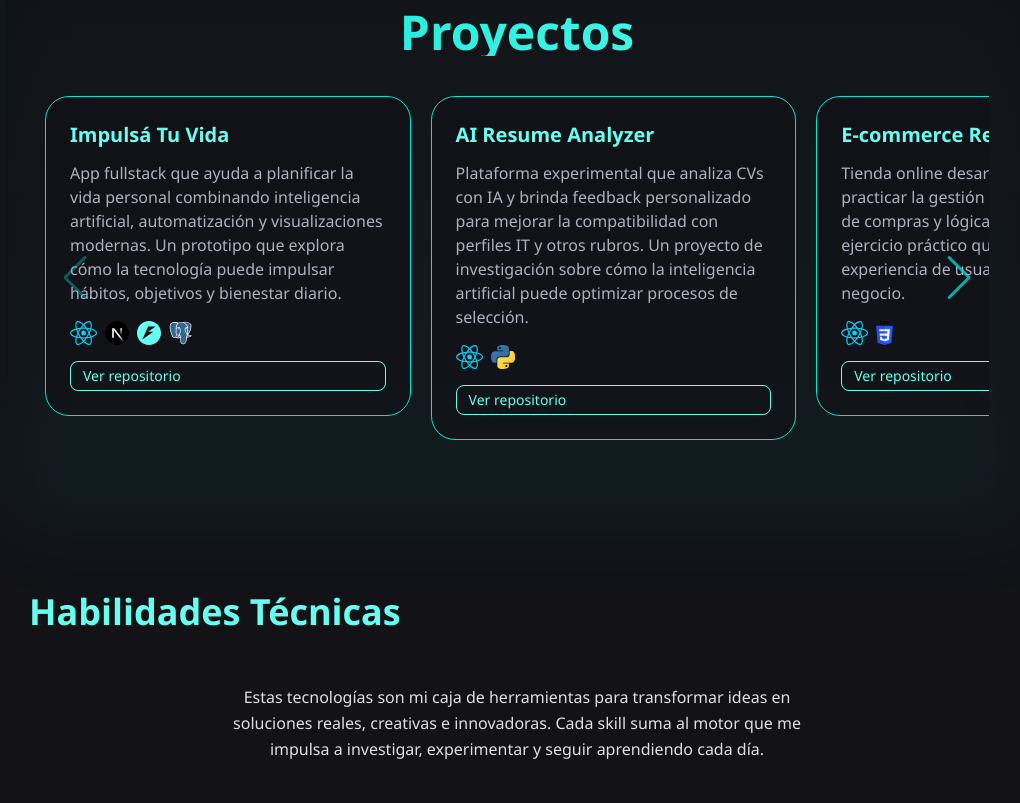
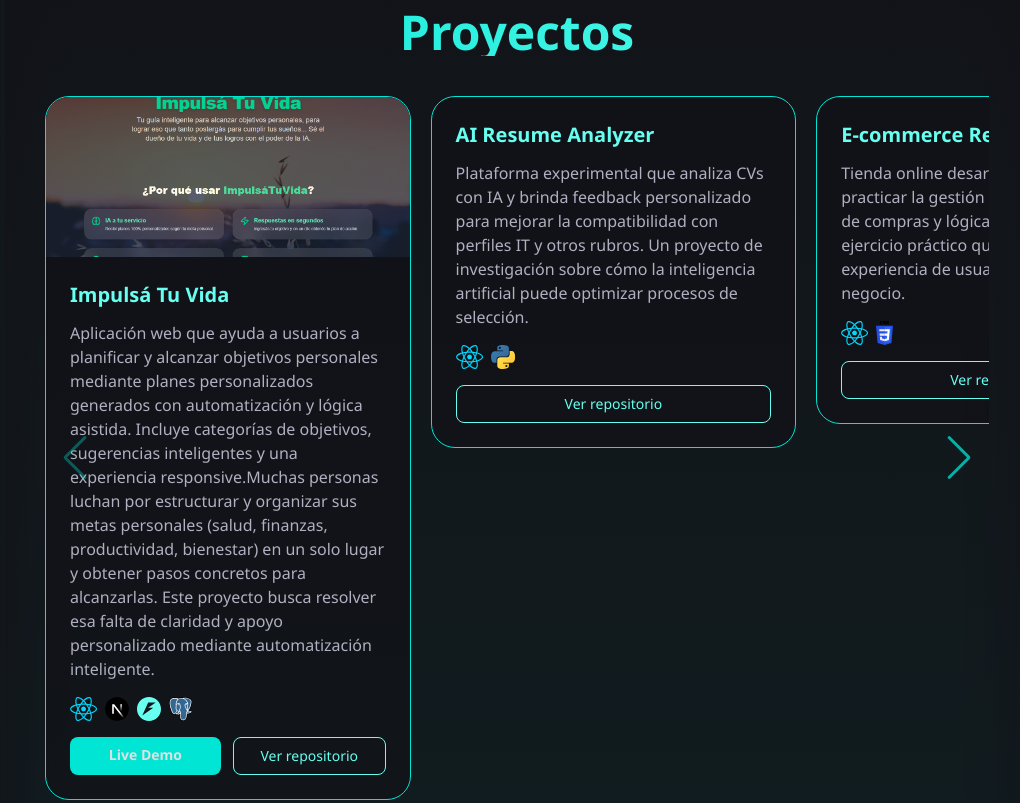
Before and after one commit to florencialucero11/Mi-portafolio, an Astro site: page / in a window 1280 px wide. Shown: the part 780-1583 px from the top of the page, without its empty margins (123-1143 px from the left). Built offline with nearby package versions, Linux system fonts and the light colour scheme; Astro itself is replaced by a stand-in of ours.

Commit message:
modificacion del hero y agrego de image en projects

```diff
--- a/src/components/Projects.jsx
+++ b/src/components/Projects.jsx
@@ -33,7 +33,7 @@ export default function Projects({ t, projectList }) {
 
       <Swiper
         modules={[Navigation]}
-          navigation={true}
+        navigation
         spaceBetween={20}
         slidesPerView={1.1}
         breakpoints={{
@@ -45,13 +45,31 @@ export default function Projects({ t, projectList }) {
       >
         {projectList.map((proj, idx) => (
           <SwiperSlide key={idx}>
-            <div className="flex flex-col justify-between bg-bgDarker/70 border border-primary rounded-3xl
-                            p-6 shadow-neumorph hover:shadow-glow hover:scale-105 transition-transform duration-300">
+            <div className="flex flex-col bg-bgDarker/70 border border-primary rounded-3xl
+                            overflow-hidden shadow-neumorph hover:shadow-glow hover:scale-105
+                            transition-transform duration-300">
+
+              {/* 🟣 IMAGE */}
+              {proj.image && (
+                <img
+                  src={proj.image}
+                  alt={`${proj.title} preview`}
+                  className="h-40 w-full object-cover"
+                />
+              )}
+
+              <div className="flex flex-col justify-between p-6 h-full">
                 <div>
-                <h3 className="text-primaryLight font-bold text-xl mb-3">{proj.title}</h3>
-                <p className="text-textLight mb-4">{proj.description}</p>
+                  <h3 className="text-primaryLight font-bold text-xl mb-3">
+                    {proj.title}
+                  </h3>
+                  <p className="text-textLight mb-4">
+                    {proj.description}
+                  </p>
                 </div>
-              <div className="flex flex-wrap gap-2 mt-auto">
+
+                {/* 🟣 TECH ICONS */}
+                <div className="flex flex-wrap gap-2 mb-4">
                   {proj.tech.map((tech, i) => (
                     <Icon
                       key={i}
@@ -61,15 +79,33 @@ export default function Projects({ t, projectList }) {
                     />
                   ))}
                 </div>
+
+                {/* 🟣 ACTION BUTTONS */}
+                <div className="flex gap-3">
+                  {proj.demo && (
+                    <a
+                      href={proj.demo}
+                      target="_blank"
+                      rel="noopener noreferrer"
+                      className="flex-1 text-center bg-primary text-bgDarkest rounded-lg
+                                 px-3 py-2 text-sm font-semibold hover:bg-primaryLight transition-colors"
+                    >
+                      Live Demo
+                    </a>
+                  )}
+
                   <a
                     href={proj.repo}
                     target="_blank"
                     rel="noopener noreferrer"
-                className="mt-4 inline-block text-primaryLight border border-primaryLight rounded-lg
-                           px-3 py-1 text-sm font-medium hover:bg-primaryLight hover:text-bgDarkest transition-colors"
+                    className="flex-1 text-center border border-primaryLight text-primaryLight
+                               rounded-lg px-3 py-2 text-sm font-medium hover:bg-primaryLight
+                               hover:text-bgDarkest transition-colors"
                   >
                     {t.viewRepo || "Ver repositorio"}
                   </a>
+                </div>
+              </div>
             </div>
           </SwiperSlide>
         ))}
--- a/src/data/heroTexts.js
+++ b/src/data/heroTexts.js
@@ -1,12 +1,14 @@
 export const heroTexts = {
   es: {
-    title: "Exploro, creo y prototipo ideas con IA & visualización de datos",
-    subtitle: "Desarrolladora fullstack que mezcla curiosidad, investigación y tecnología para transformar ideas en soluciones reales.",
+    title: "Web Developer especializada en frontend moderno y automatización con IA",
+    subtitle:
+      "Diseño y desarrollo aplicaciones web y landing pages que convierten visitas en resultados, integrando IA para optimizar procesos.",
     viewProjects: "Ver proyectos"
   },
   en: {
-    title: "I explore, create and prototype ideas with AI & data visualization",
-    subtitle: "Fullstack developer blending curiosity, research and technology to turn ideas into real solutions.",
+    title: "Web Developer specialized in modern frontend and AI-powered automation",
+    subtitle:
+      "I design and build web applications and landing pages focused on conversion and scalable AI integrations.",
     viewProjects: "View projects"
   }
 };
--- a/src/data/projects.js
+++ b/src/data/projects.js
@@ -3,10 +3,13 @@ export const projects = {
     {
       title: "Impulsá Tu Vida",
       description:
-        "App fullstack que ayuda a planificar la vida personal combinando inteligencia artificial, automatización y visualizaciones modernas. Un prototipo que explora cómo la tecnología puede impulsar hábitos, objetivos y bienestar diario.",
-      role: "Desarrolladora Fullstack",
+        "Aplicación web que ayuda a usuarios a planificar y alcanzar objetivos personales mediante planes personalizados generados con automatización y lógica asistida. Incluye categorías de objetivos, sugerencias inteligentes y una experiencia responsive.Muchas personas luchan por estructurar y organizar sus metas personales (salud, finanzas, productividad, bienestar) en un solo lugar y obtener pasos concretos para alcanzarlas. Este proyecto busca resolver esa falta de claridad y apoyo personalizado mediante automatización inteligente.",
+      role: "Desarrollé tanto la interfaz de usuario como la lógica de automatización. Me encargué de:• Diseño y arquitectura del frontend responsivo• Integración de funciones de IA y automatización• Gestión de estado y experiencia de uso• Despliegue y hosting en Vercel.",
+
       tech: ["react", "nextjs", "fastapi", "postgresql"],
-      repo: "https://impulsa-tu-vida.vercel.app/",
+      demo: "https://impulsa-tu-vida.vercel.app/",
+      repo: "https://github.com/florencialucero11/ImpulsaTuVida",
+      image: "../hero-impuls.png"
     },
     {
       title: "AI Resume Analyzer",
@@ -35,11 +38,11 @@ export const projects = {
   ],
   en: [
     {
-      title: "Boost Your Life",
+      title: "AI-powered life planning web app",
       description:
-        "Fullstack app that helps plan personal life by combining artificial intelligence, automation, and modern visualizations. A prototype exploring how technology can boost daily habits, goals, and overall well-being.",
+        "Fullstack web application that helps users plan goals and habits using AI, automation and data visualization. People struggle to organize goals, habits and priorities in one place.This application centralizes planning and uses AI to provide personalized guidance.",
       role: "Fullstack Developer",
-      tech: ["react", "nextjs", "fastapi", "postgresql"],
+      tech: ["Next.js", " React ·", "FastAPI ·", "PostgreSQL ·", "OpenAI API ·", "n8n"],
       repo: "https://impulsa-tu-vida.vercel.app/",
     },
     {
```
Also changed, not shown: tsconfig.json (+6 -6 lines), public/hero-impuls.png (added), public/hero-mobile-impuls.png (added), public/hero2-impuls.png (added). Lines whose indentation alone changed are shown as unchanged.
